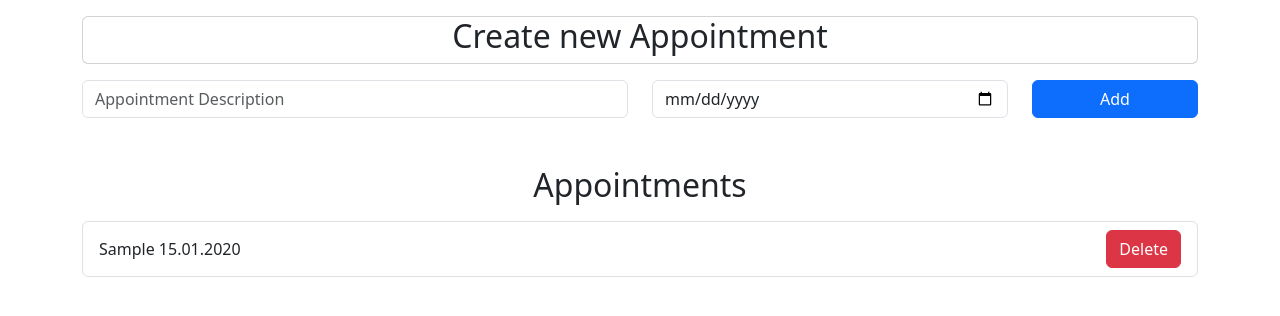
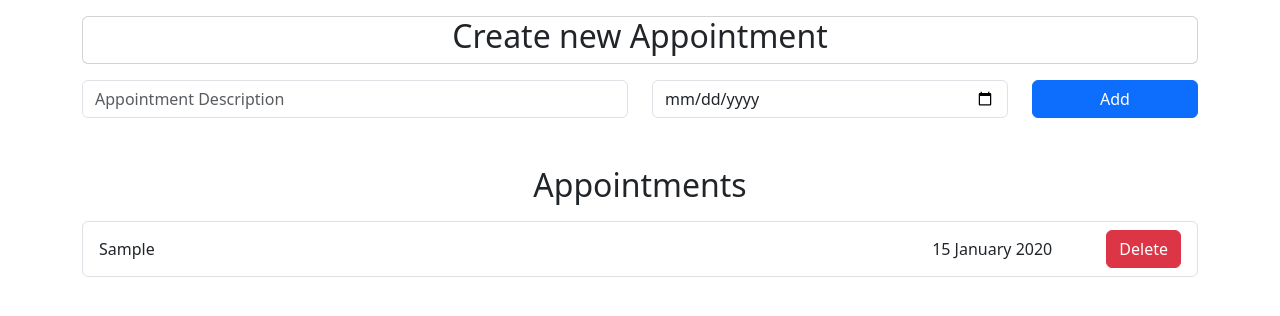
Before and after one commit to Shubhankit101/appointment-app, an Angular app: page / in a window 1280 px wide. Both pictures are taken after typing "Sample", "2020-01-15" into the empty fields and a click on the button "Add". Shown: the top 316 px of the page. Built offline with nearby package versions, Linux system fonts and the light colour scheme.

Commit message:
Adding layout flex

```diff
--- a/src/app/appointment-list/appointment-list.component.css
+++ b/src/app/appointment-list/appointment-list.component.css
@@ -0,0 +1,28 @@
+.appointment-item {
+    display: flex;
+    justify-content: space-between;
+    align-items: center;
+    gap: 20px; /* Space between title and date */
+    flex-wrap: wrap; /* Ensures responsiveness */
+  }
+
+  .title {
+    flex: 1; /* Allows title to take available space */
+    min-width: 150px; /* Prevents shrinking too much */
+    white-space: nowrap;
+    overflow: hidden;
+    text-overflow: ellipsis; /* Shows "..." if text is too long */
+  }
+
+  .date {
+    margin-right: 5%;
+    white-space: nowrap; /* Ensures date stays fixed */
+  }
+
+  /* 📱 Mobile responsiveness */
+  @media (max-width: 600px) {
+    .appointment-item {
+      flex-direction: column; /* Stacks title and date on smaller screens */
+      align-items: flex-start;
+    }
+  }
--- a/src/app/appointment-list/appointment-list.component.html
+++ b/src/app/appointment-list/appointment-list.component.html
@@ -20,7 +20,8 @@
     <h2 class=" text-center mt-5">Appointments</h2>
     <ul class="list-group mt-3">
         <li class="list-group-item d-flex justify-content-between align-items-center" *ngFor="let appointment of appointments; index as i">
-          {{ appointment.title }} {{ appointment.date | date : "dd.MM.yyyy" }}
+            <span class="title">{{ appointment.title }}</span>
+            <span class="date">{{ appointment.date | date : "d MMMM y" }}</span>
           <button class="btn btn-danger" (click)="deleteAppointment(i)">Delete</button>
         </li>
     </ul>
```
